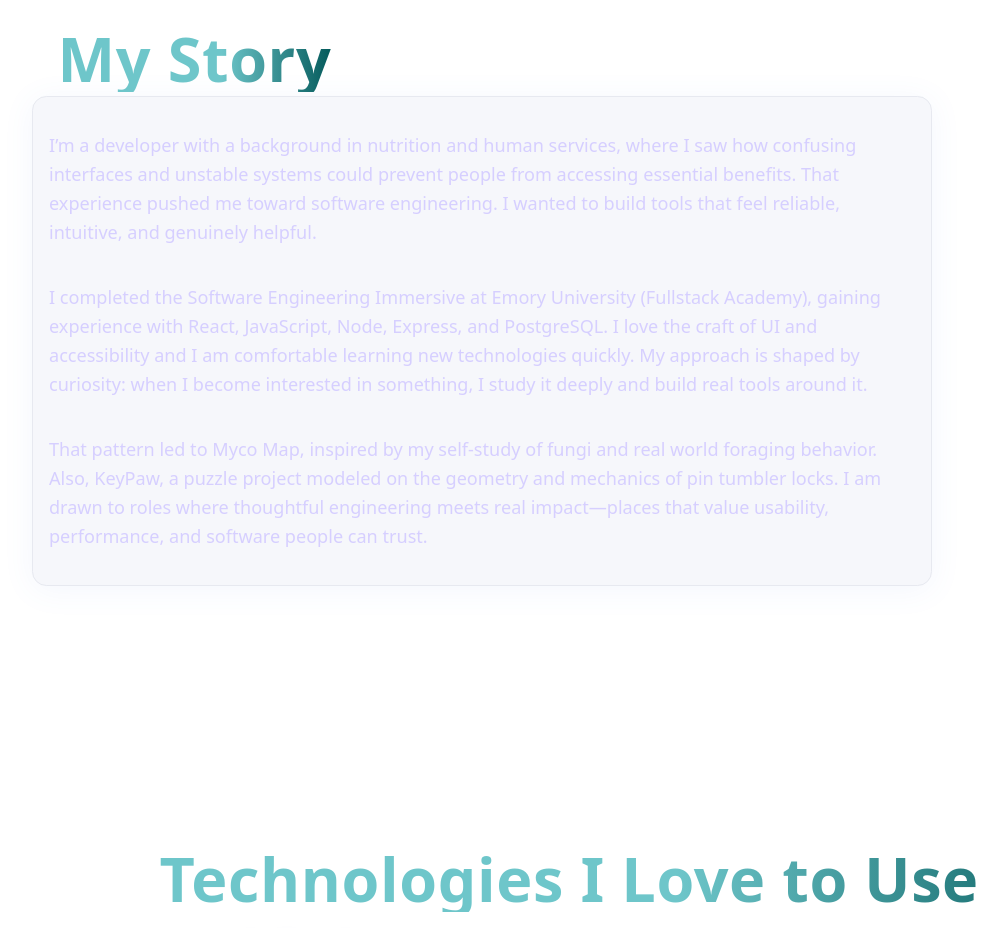
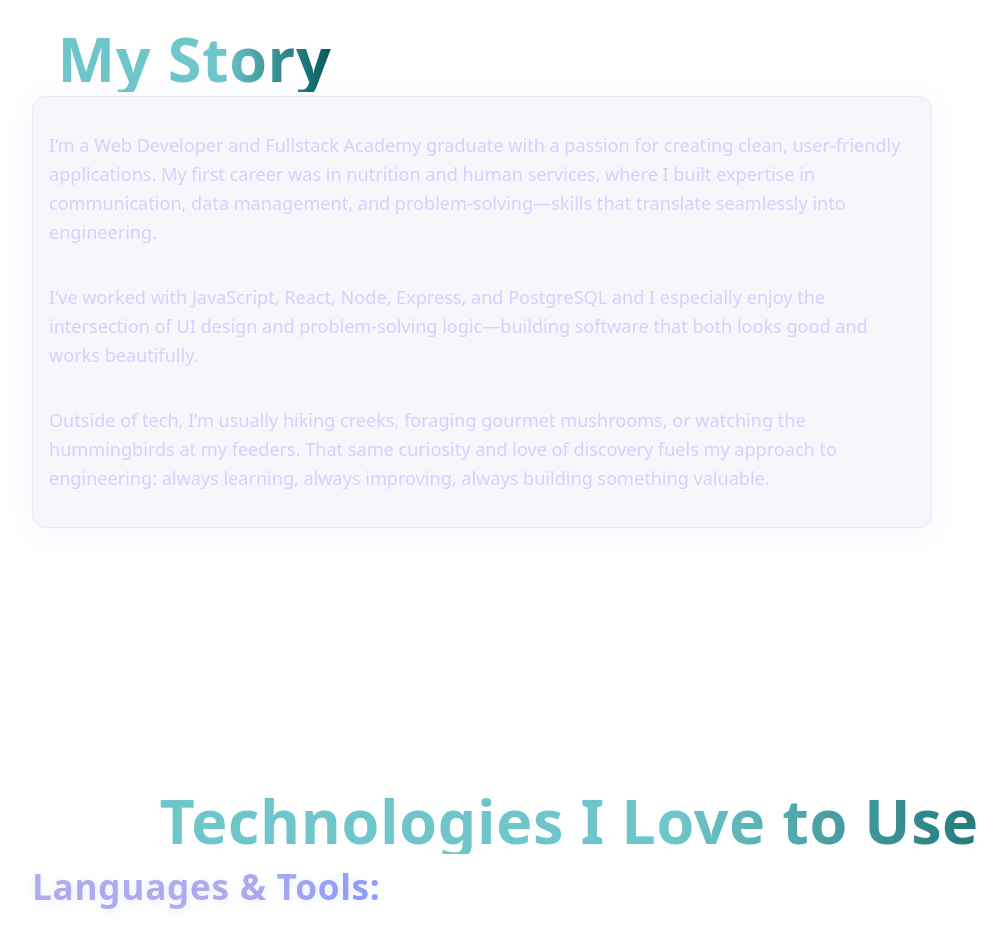
Before and after one commit to MajerAsh/AMajerWebsite, a React (Vite) app: page / in a window 1280 px wide. Shown: the part 3900-4828 px from the top of the page, without its empty margins (58-1065 px from the left). Built offline with nearby package versions, Linux system fonts and the light colour scheme.

Commit message:
about revert

```diff
--- a/src/pages/About.jsx
+++ b/src/pages/About.jsx
@@ -46,27 +46,24 @@ export default function About() {
         </header>
         <article className="card about-card about-card--left">
           <p className="muted">
-            I’m a developer with a background in nutrition and human services,
-            where I saw how confusing interfaces and unstable systems could
-            prevent people from accessing essential benefits. That experience
-            pushed me toward software engineering. I wanted to build tools that
-            feel reliable, intuitive, and genuinely helpful.
+            I’m a Web Developer and Fullstack Academy graduate with a passion
+            for creating clean, user-friendly applications. My first career was
+            in nutrition and human services, where I built expertise in
+            communication, data management, and problem-solving—skills that
+            translate seamlessly into engineering.
           </p>
           <p className="muted">
-            I completed the Software Engineering Immersive at Emory University
-            (Fullstack Academy), gaining experience with React, JavaScript,
-            Node, Express, and PostgreSQL. I love the craft of UI and
-            accessibility and I am comfortable learning new technologies
-            quickly. My approach is shaped by curiosity: when I become
-            interested in something, I study it deeply and build real tools
-            around it.
+            I’ve worked with JavaScript, React, Node, Express, and PostgreSQL
+            and I especially enjoy the intersection of UI design and
+            problem-solving logic—building software that both looks good and
+            works beautifully.
           </p>
           <p className="muted">
-            That pattern led to Myco Map, inspired by my self-study of fungi and
-            real world foraging behavior. Also, KeyPaw, a puzzle project modeled
-            on the geometry and mechanics of pin tumbler locks. I am drawn to
-            roles where thoughtful engineering meets real impact—places that
-            value usability, performance, and software people can trust.
+            Outside of tech, I’m usually hiking creeks, foraging gourmet
+            mushrooms, or watching the hummingbirds at my feeders. That same
+            curiosity and love of discovery fuels my approach to engineering:
+            always learning, always improving, always building something
+            valuable.
           </p>
         </article>
 
```
